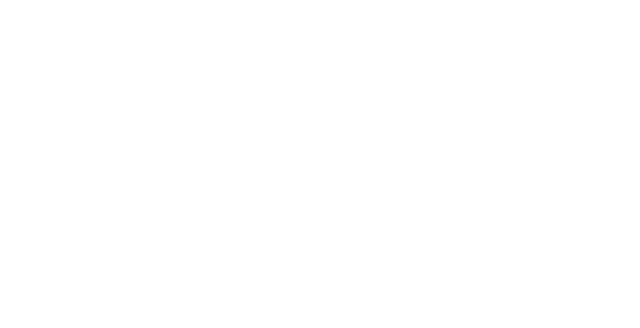
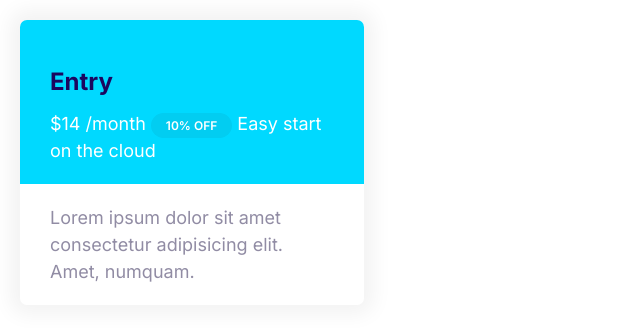
Before and after one commit to EgeraldoTM/Cloud-Hosting-Website, a plain HTML site: page index.html in a window 1280 px wide. Shown: the whole page, without its empty margins (0-640 px from the left). Drawn offline with Linux system fonts and the light colour scheme.

Commit message:
Build the card component

```diff
--- a/css/styles.css
+++ b/css/styles.css
@@ -112,6 +112,7 @@ a{
 
 .badge--small{
     font-size: 1.6rem;
+    padding: 0.5rem 1.5rem;
 }
 
 @media screen and (min-width: 1024px) {
@@ -269,3 +270,29 @@ a{
         font-size: 1.5rem;
     }
 }
+
+/* Cards */
+.card{
+    border-radius: 7px;
+    box-shadow: 0 0 20px 10px #f3f3f3;
+    overflow: hidden;
+}
+
+.card__header,
+.card__body{
+    padding: 2rem 3rem;
+}
+
+.card--primary .card__header{
+    background-color: var(--color-primary);
+    color: #fff;
+}
+
+.card--secondary .card__header{
+    background-color: var(--color-secondary);
+    color: #fff;
+}
+
+.card--secondary .badge--secondary{
+    background: #02cdf1;
+}
--- a/index.html
+++ b/index.html
@@ -13,5 +13,23 @@
     <link rel="stylesheet" href="css/normalize.css" />
     <link rel="stylesheet" href="css/styles.css" />
   </head>
-  <body></body>
+  <body>
+    <div style="width: 30%; padding: 2rem">
+      <div class="plan">
+        <div class="card card--secondary">
+          <header class="card__header">
+            <h3 class="plan__name">Entry</h3>
+            <span class="plan__price">$14</span>
+            <span class="plan__billing-cycle">/month</span>
+            <span class="badge badge--secondary badge--small">10% OFF</span>
+            <span class="plan__description">Easy start on the cloud</span>
+          </header>
+          <div class="card__body">
+            Lorem ipsum dolor sit amet consectetur adipisicing elit. Amet,
+            numquam.
+          </div>
+        </div>
+      </div>
+    </div>
+  </body>
 </html>
```
Also changed, not shown: components/cards.html (added, +6 -0 lines).
